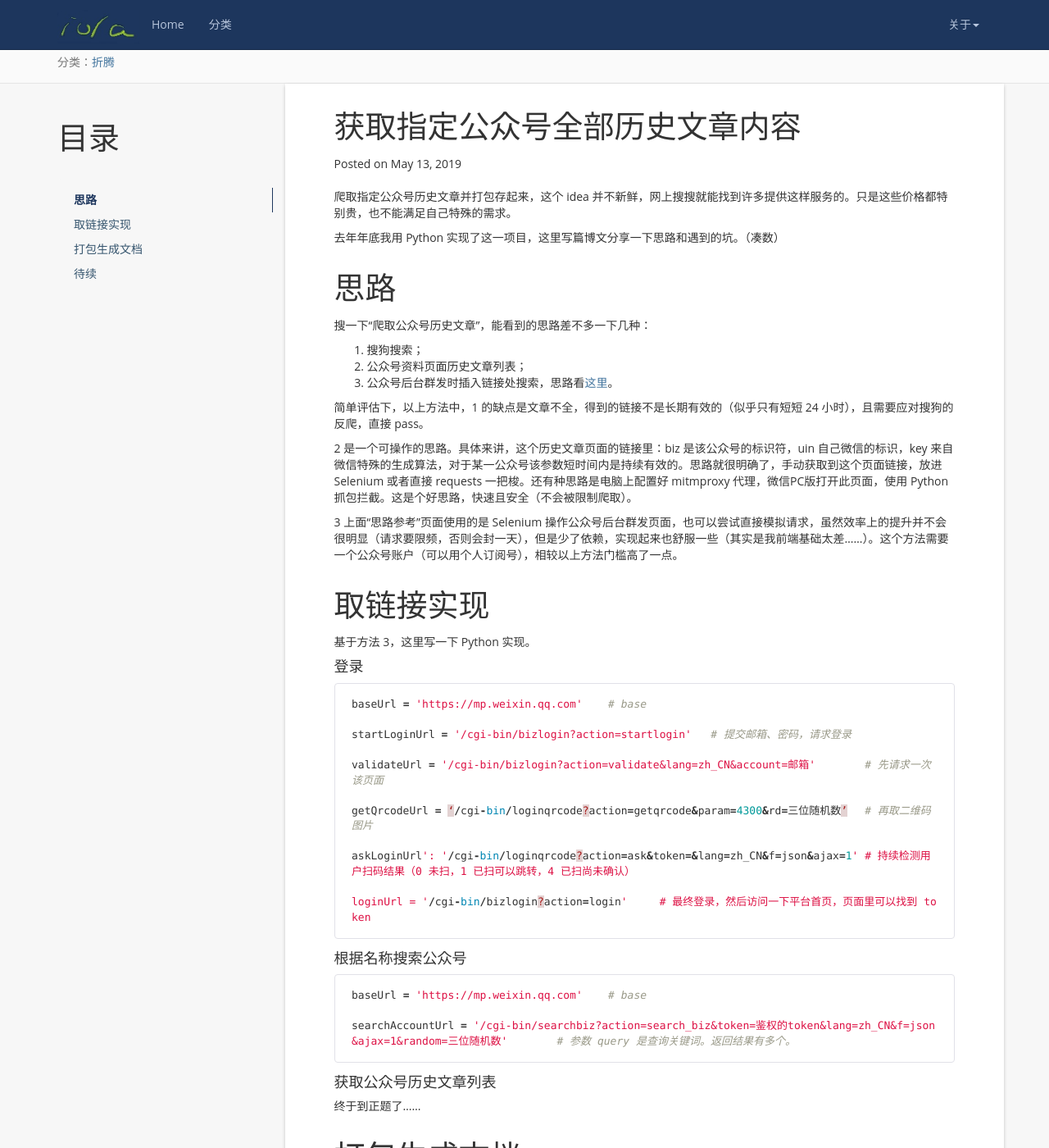
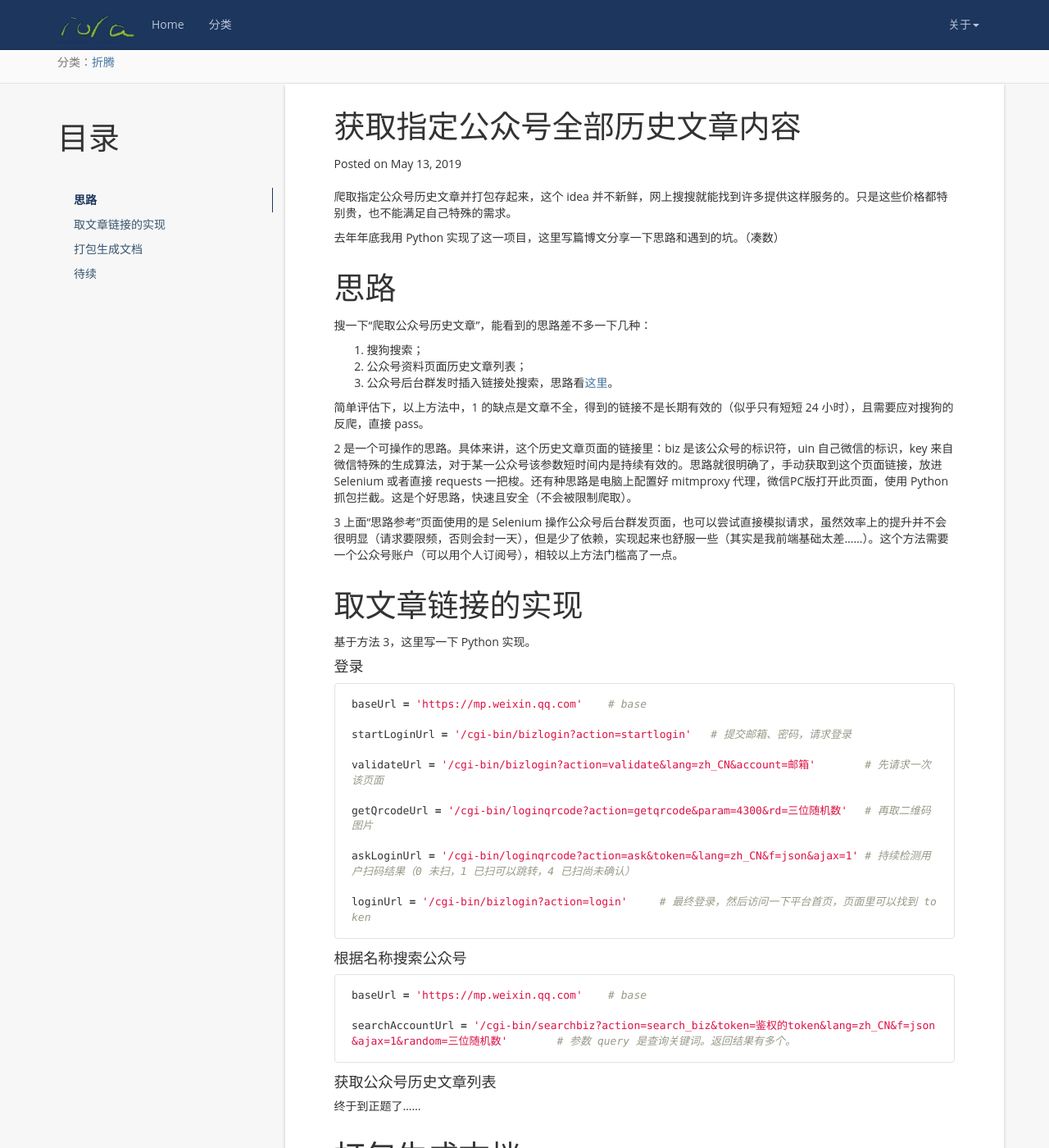
Before and after one commit to iola1999/iola1999.github.io, a Jekyll site: the page built from _posts/2019-05-03-Get-Wechat-mp-Articles.markdown, in a window 1280 px wide and 1400 px high. Shown: the whole window at 82% size. Built offline with Jekyll 4.4.1, drawn with Linux system fonts in a browser that asks for light colours; nearby versions of some CDN libraries.

Commit message:
强迫症一下

```diff
--- a/_posts/2019-05-03-Get-Wechat-mp-Articles.markdown
+++ b/_posts/2019-05-03-Get-Wechat-mp-Articles.markdown
@@ -31,7 +31,7 @@ tag: 数据分析
 3 上面“思路参考”页面使用的是 Selenium 操作公众号后台群发页面，也可以尝试直接模拟请求，虽然效率上的提升并不会很明显（请求要限频，否则会封一天），但是少了依赖，实现起来也舒服一些（其实是我前端基础太差......）。这个方法需要一个公众号账户（可以用个人订阅号），相较以上方法门槛高了一点。
 
 
-取链接实现			{#two}
+取文章链接的实现			{#two}
 ====================================
 基于方法 3，这里写一下 Python 实现。
 
@@ -45,9 +45,9 @@ startLoginUrl = '/cgi-bin/bizlogin?action=startlogin'	# 提交邮箱、密码，
 
 validateUrl = '/cgi-bin/bizlogin?action=validate&lang=zh_CN&account=邮箱'	# 先请求一次该页面
 
-getQrcodeUrl = ‘/cgi-bin/loginqrcode?action=getqrcode&param=4300&rd=三位随机数’	# 再取二维码图片
+getQrcodeUrl = '/cgi-bin/loginqrcode?action=getqrcode&param=4300&rd=三位随机数'	# 再取二维码图片
 
-askLoginUrl': '/cgi-bin/loginqrcode?action=ask&token=&lang=zh_CN&f=json&ajax=1'	# 持续检测用户扫码结果（0 未扫，1 已扫可以跳转，4 已扫尚未确认）
+askLoginUrl = '/cgi-bin/loginqrcode?action=ask&token=&lang=zh_CN&f=json&ajax=1'	# 持续检测用户扫码结果（0 未扫，1 已扫可以跳转，4 已扫尚未确认）
 
 loginUrl = '/cgi-bin/bizlogin?action=login'	# 最终登录，然后访问一下平台首页，页面里可以找到 token
 
```
